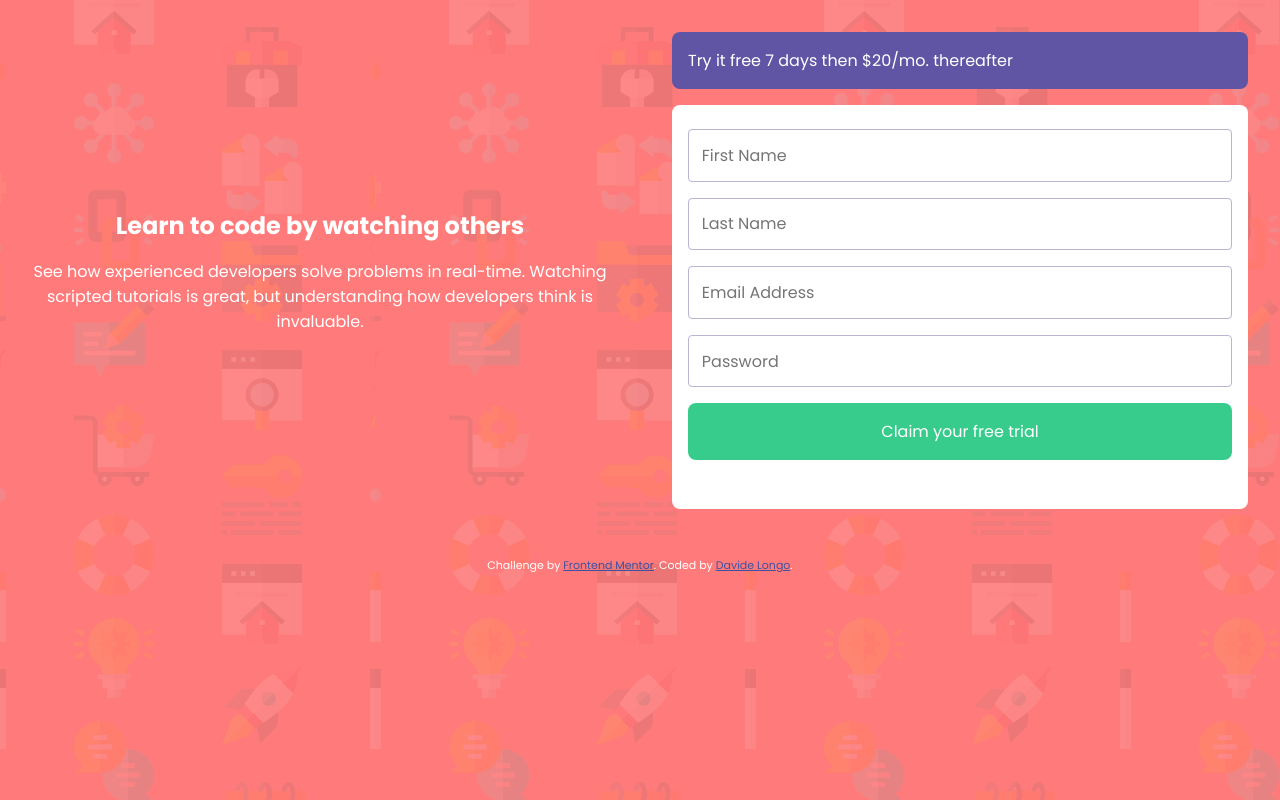
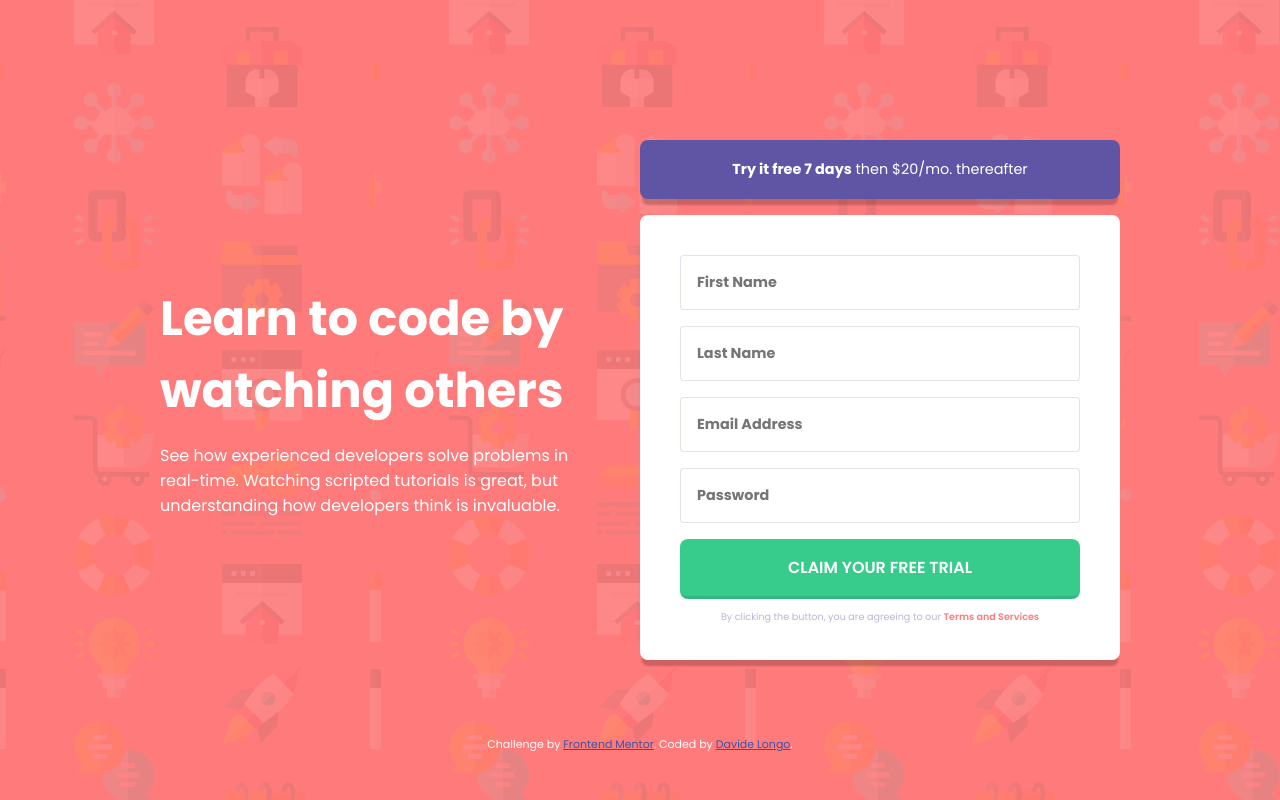
Before and after one commit to davidelng/11-intro-component-with-signup-form, a plain HTML site: page index.html in a window 1280 px wide. Drawn offline with Linux system fonts and the light colour scheme.

Commit message:
more styles

```diff
--- a/style.css
+++ b/style.css
@@ -31,46 +31,91 @@ body {
     background: url(images/bg-intro-mobile.png), var(--red);
 }
 
+main {
+    max-width: 40rem;
+    margin: auto;
+}
+
 section {
     padding: 2rem;
 }
 
 .description {
+    margin-top: 3rem;
     text-align: center;
 }
 
 .description p {
     margin-top: 1rem;
+    font-size: 1rem;
+    font-weight: 400;
 }
 
 .trial {
+    font-size: .9rem;
+    text-align: center;
     background: var(--blue);
     margin-bottom: 1rem;
-    padding: 1rem;
+    padding: 1.2rem 4rem;
     border-radius: 0.5rem;
+    box-shadow: 0px 8px 2px -2px rgba(0, 0, 0, 0.2);
+}
+
+.trial span {
+    font-weight: 700;
 }
 
 form {
     padding: 1rem;
     background-color: white;
     border-radius: 0.5rem;
+    box-shadow: 0px 8px 2px -2px rgba(0, 0, 0, 0.2);
 }
 
 input {
+    color: var(--dark-blue);
+    font-size: .8rem;
+    font-weight: 700;
     width: 100%;
     margin: .5rem 0;
-    padding: .8rem;
-    border: 1px solid var(--grayish-blue);
+    padding: 1rem;
+    border: 1px solid hsl(246, 25%, 77%, 0.4);
     border-radius: .25rem;
+}
+
+input:focus {
+    border: 1px solid var(--dark-blue);
 }
 
 input[type=submit] {
     color: white;
+    font-weight: 600;
+    font-size: .9rem;
+    text-transform: uppercase;
     background: var(--green);
     border-radius: 0.5rem;
     border: none;
+    border-bottom: 3px solid rgba(0, 0, 0, 0.1);
     width: 100%;
     padding: 1rem;
+    cursor: pointer;
+}
+
+input[type=submit]:hover {
+    background: hsl(154, 59%, 51%, 0.6);
+}
+
+form p {
+    padding: 0 2rem;
+    line-height: 1.3rem;
+    text-align: center;
+    font-size: .6rem;
+    color: var(--grayish-blue);
+}
+
+form p span {
+    color: var(--red);
+    font-weight: 600;
 }
 
 /* attribution */
@@ -90,12 +135,40 @@ input[type=submit] {
         grid-template-columns: repeat(2, 1fr);
         align-items: center;
         justify-content: center;
+        padding: 4rem 8rem;
+        height: 100vh;
+        max-width: 100rem;
+        margin: auto;
     }
     .description {
+        margin-top: 0;
+        text-align: left;
         grid-column: 1/2;
+        font-size: 2rem;
     }
 
     .form {
         grid-column: 2/3;
+        padding-left: 0;
+    }
+
+    form {
+        width: 100%;
+        padding: 2rem 2.5rem;
+    }
+
+    input {
+        font-size: .9rem;
+    }
+
+    input[type=submit] {
+        font-size: 1rem;
+    }
+
+    footer {
+        width: 100%;
+        position: absolute;
+        top: 90%;
+        text-align: center;
     }
 }
```
